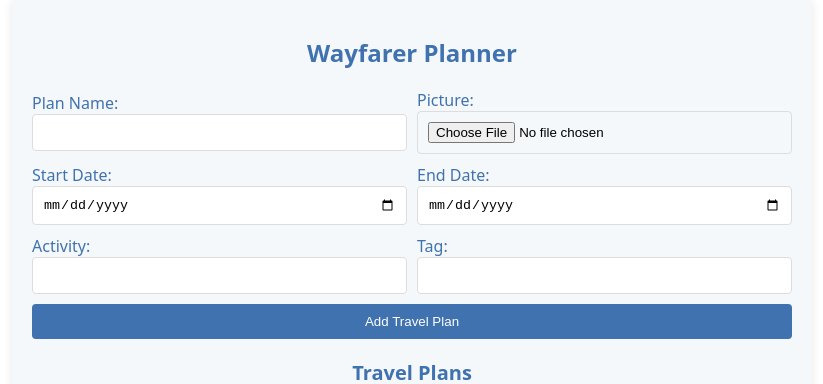
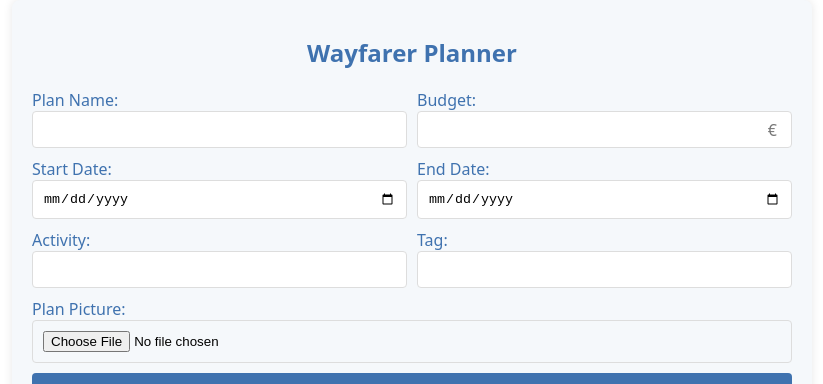
Before and after one commit to Danielschuetzle/Wayfarer-App, a Next.js app: page / in a window 1280 px wide. Shown: the top 384 px of the page, without its empty margins (228-1051 px from the left). Built offline with nearby package versions, Linux system fonts and the light colour scheme.

Commit message:
budget input added in travelform

```diff
--- a/components/TravelPlanForm/index.js
+++ b/components/TravelPlanForm/index.js
@@ -31,6 +31,18 @@ const Input = styled.input`
   width: 100%;
 `;
 
+const BudgetContainer = styled.div`
+  position: relative;
+`;
+
+const CurrencySymbol = styled.span`
+  position: absolute;
+  top: 50%;
+  right: 15px;
+  transform: translateY(-50%);
+  color: #777;
+`;
+
 const Button = styled.button`
   padding: 10px 20px;
   background-color: #3f72af;
@@ -40,12 +52,14 @@ const Button = styled.button`
   cursor: pointer;
 `;
 
-const TravelPlanForm = ({ onFormSubmit, setPicture }) => {
+const TravelPlanForm = ({ onFormSubmit }) => {
   const [planName, setPlanName] = useState('');
   const [startDate, setStartDate] = useState('');
   const [endDate, setEndDate] = useState('');
   const [activity, setActivity] = useState('');
   const [tag, setTag] = useState('');
+  const [budget, setBudget] = useState('');
+  const [picture, setPicture] = useState(null);
 
   const handleSubmit = (event) => {
     event.preventDefault();
@@ -56,7 +70,8 @@ const TravelPlanForm = ({ onFormSubmit, setPicture }) => {
       endDate,
       activity,
       tag,
-      picture: null, // Default value for the picture
+      budget,
+      picture,
     };
 
     onFormSubmit(travelPlanData);
@@ -65,7 +80,13 @@ const TravelPlanForm = ({ onFormSubmit, setPicture }) => {
     setEndDate('');
     setActivity('');
     setTag('');
-    setPicture(null); // Reset the picture state
+    setBudget('');
+    setPicture(null);
+  };
+
+  const handlePictureChange = (event) => {
+    const file = event.target.files[0];
+    setPicture(file);
   };
 
   return (
@@ -73,31 +94,68 @@ const TravelPlanForm = ({ onFormSubmit, setPicture }) => {
       <FlexContainer>
         <FieldContainer>
           <Label>Plan Name:</Label>
-          <Input type="text" value={planName} onChange={(e) => setPlanName(e.target.value)} />
+          <Input
+            type="text"
+            value={planName}
+            onChange={(e) => setPlanName(e.target.value)}
+          />
         </FieldContainer>
         <FieldContainer>
-          <Label>Picture:</Label>
-          <Input type="file" accept="image/*" onChange={(e) => setPicture(e.target.files[0])} />
+          <Label>Budget:</Label>
+          <BudgetContainer>
+            <CurrencySymbol>€</CurrencySymbol>
+            <Input
+              type="text"
+              value={budget}
+              onChange={(e) => setBudget(e.target.value)}
+            />
+          </BudgetContainer>
         </FieldContainer>
       </FlexContainer>
       <FlexContainer>
         <FieldContainer>
           <Label>Start Date:</Label>
-          <Input type="date" value={startDate} onChange={(e) => setStartDate(e.target.value)} />
+          <Input
+            type="date"
+            value={startDate}
+            onChange={(e) => setStartDate(e.target.value)}
+          />
         </FieldContainer>
         <FieldContainer>
           <Label>End Date:</Label>
-          <Input type="date" value={endDate} onChange={(e) => setEndDate(e.target.value)} />
+          <Input
+            type="date"
+            value={endDate}
+            onChange={(e) => setEndDate(e.target.value)}
+          />
         </FieldContainer>
       </FlexContainer>
       <FlexContainer>
         <FieldContainer>
           <Label>Activity:</Label>
-          <Input type="text" value={activity} onChange={(e) => setActivity(e.target.value)} />
+          <Input
+            type="text"
+            value={activity}
+            onChange={(e) => setActivity(e.target.value)}
+          />
         </FieldContainer>
         <FieldContainer>
           <Label>Tag:</Label>
-          <Input type="text" value={tag} onChange={(e) => setTag(e.target.value)} />
+          <Input
+            type="text"
+            value={tag}
+            onChange={(e) => setTag(e.target.value)}
+          />
+        </FieldContainer>
+      </FlexContainer>
+      <FlexContainer>
+        <FieldContainer>
+          <Label>Plan Picture:</Label>
+          <Input
+            type="file"
+            accept="image/*"
+            onChange={handlePictureChange}
+          />
         </FieldContainer>
       </FlexContainer>
       <Button type="submit">Add Travel Plan</Button>
```
